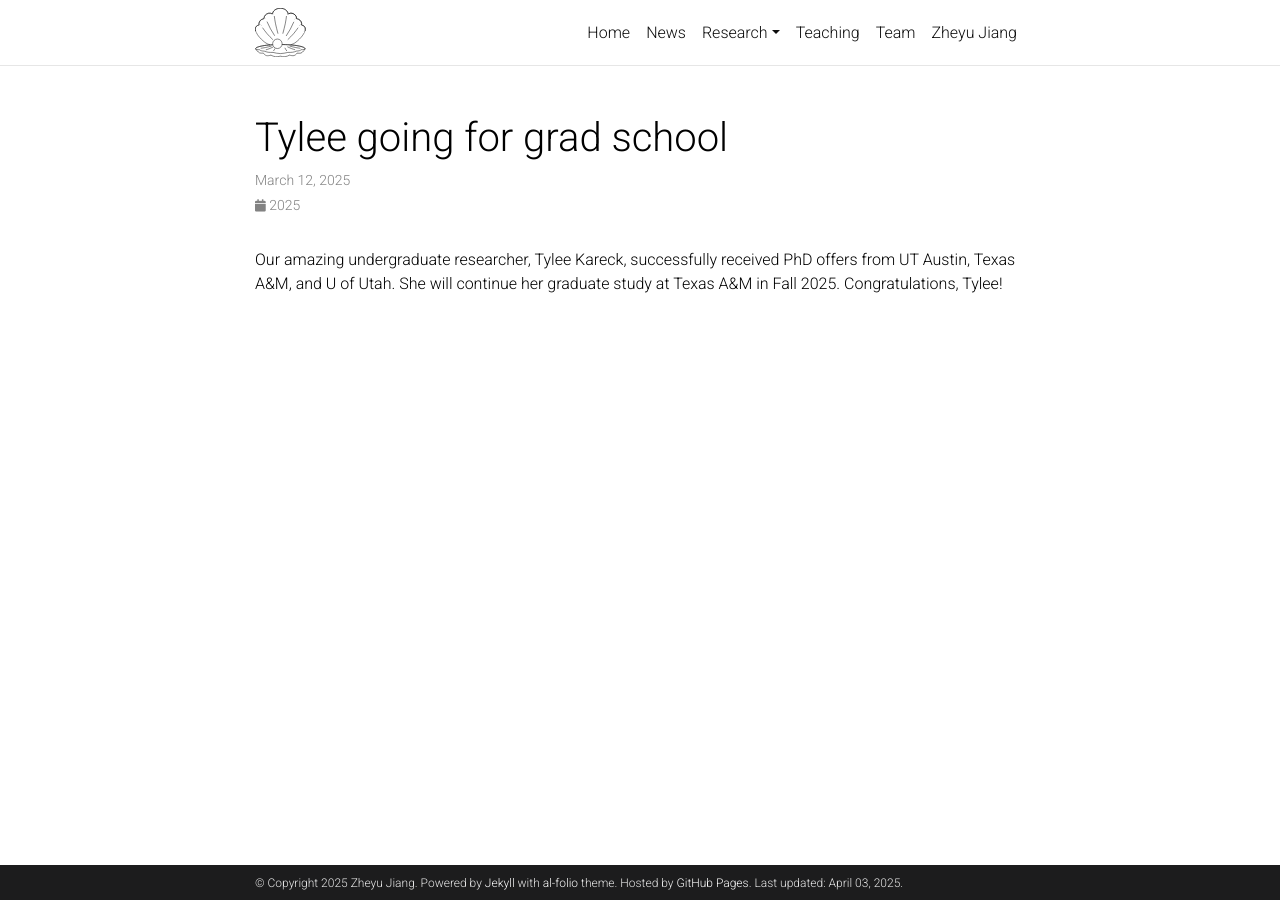
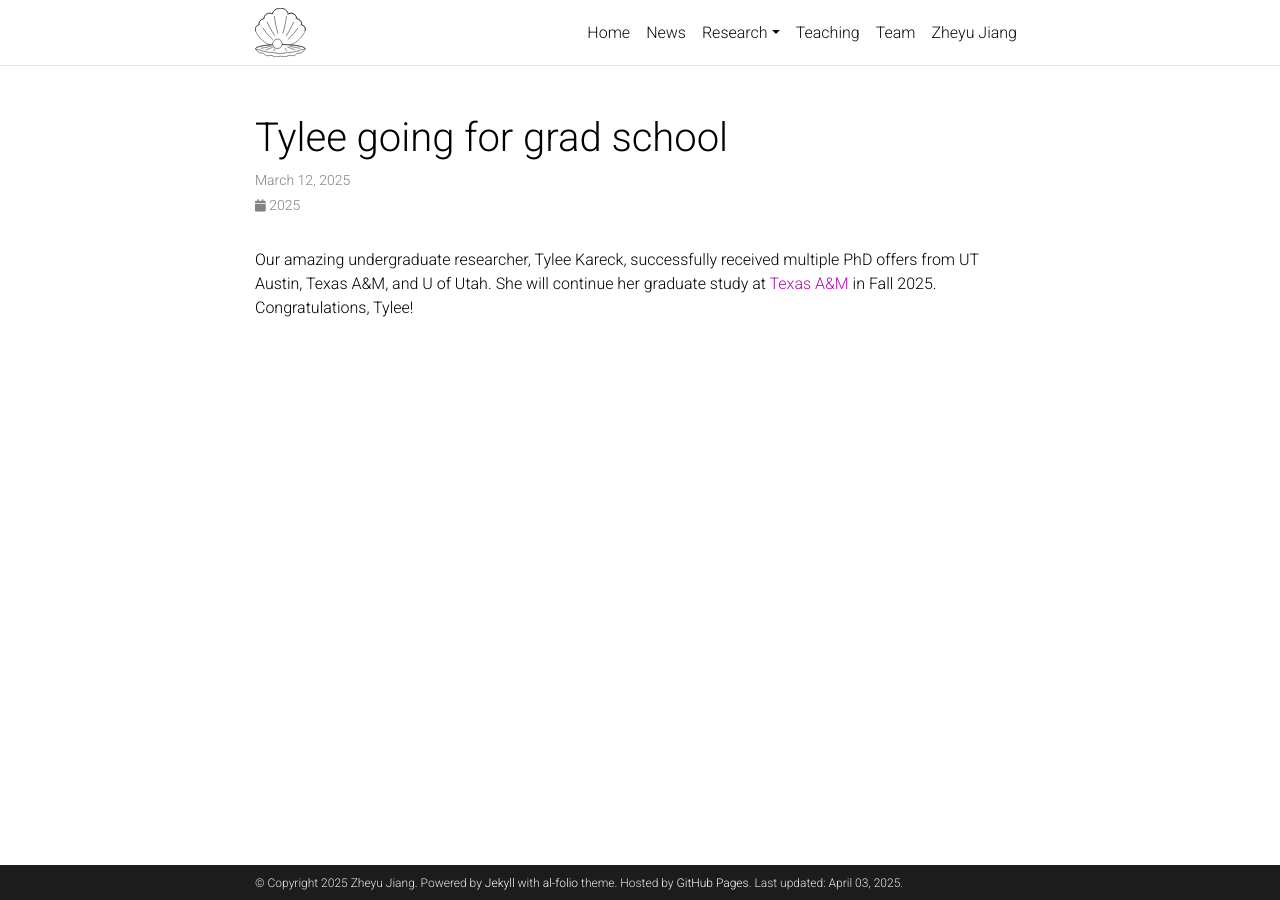
Before and after one commit to checlams/old_website, a Jekyll site: the page built from _news/250312tylee.md, in a window 1280 px wide. Built offline with Jekyll 4.4.1, drawn with Linux system fonts in a browser that asks for light colours; comment, search, counter and statistics services are not loaded; a style sheet for code colours, icons or effects is not loaded.

Commit message:
update news

```diff
--- a/_news/250312tylee.md
+++ b/_news/250312tylee.md
@@ -6,4 +6,4 @@ inline: true
 description: Tylee going for grad school
 ---
 
-Our amazing undergraduate researcher, Tylee Kareck, successfully received PhD offers from UT Austin, Texas A&M, and U of Utah. She will continue her graduate study at Texas A&M in Fall 2025. Congratulations, Tylee!
+Our amazing undergraduate researcher, Tylee Kareck, successfully received multiple PhD offers from UT Austin, Texas A&M, and U of Utah. She will continue her graduate study at [Texas A&M](https://engineering.tamu.edu/chemical/index.html) in Fall 2025. Congratulations, Tylee!
```
Also changed, not shown: _bibliography/preprints.bib (+8 -4 lines), _news/250402preprints.md (added, +9 -0 lines), _pages/about.md (+2 -2 lines), 2 other files.
